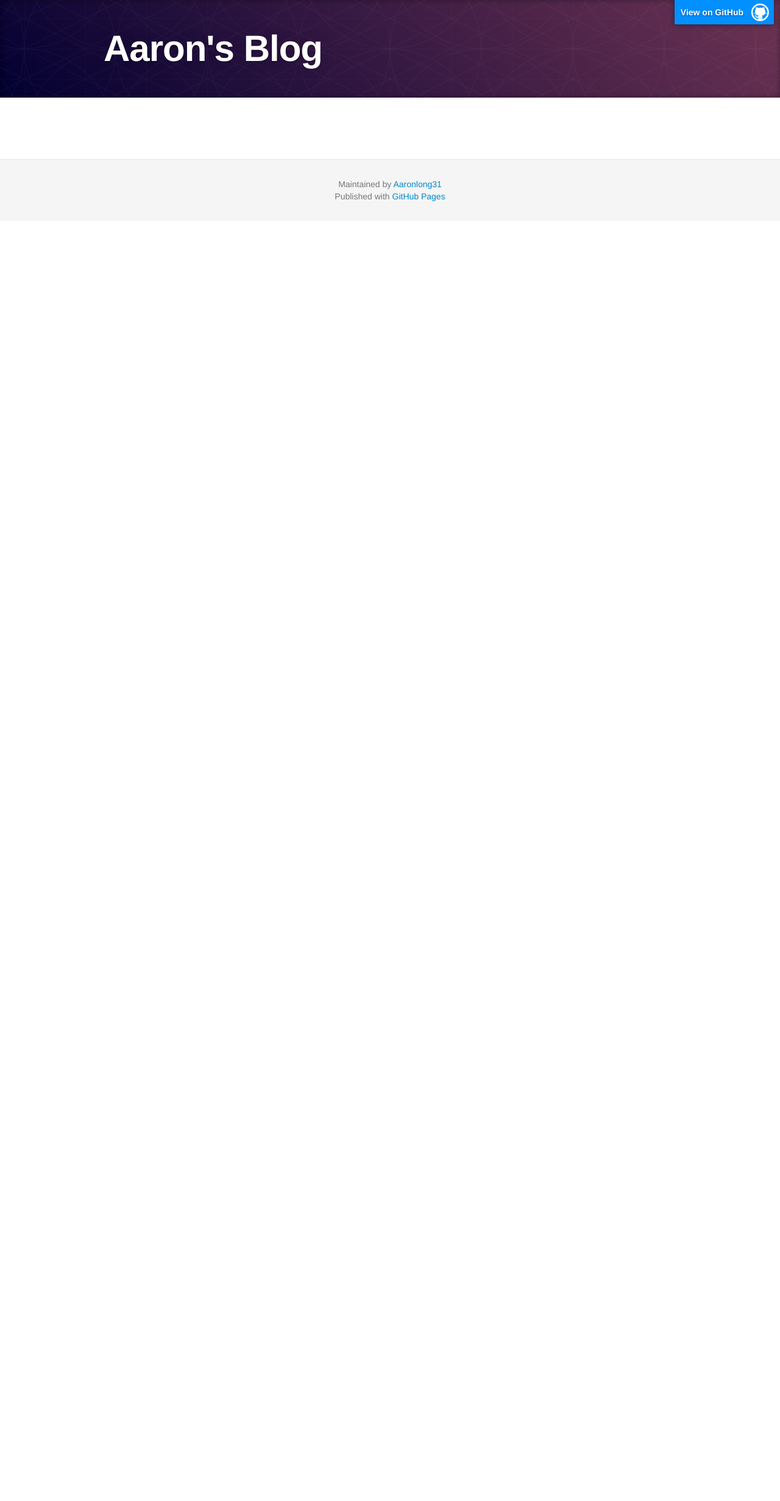
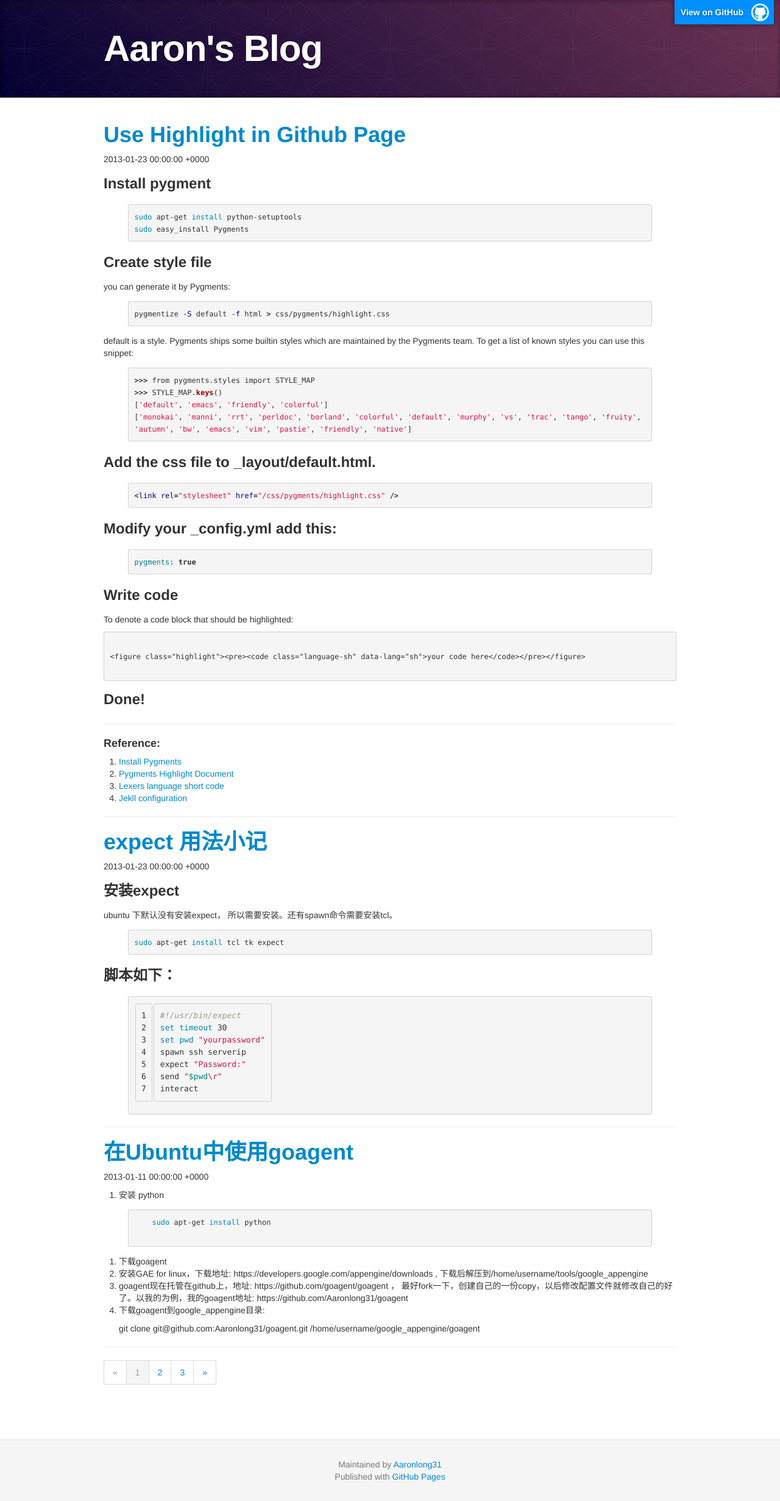
Before and after one commit to Aaronlong31/noused-blog, a Jekyll site: the page built from index.html, in a window 1280 px wide. Shown: the whole page at 61% size. Built offline with Jekyll 4.4.1, drawn with Linux system fonts in a browser that asks for light colours; nearby versions of some CDN libraries; Markdown is read by kramdown in place of the engine named in the settings; the list of posts is cut into pages by our own code; before the commit the page ends 900 px from its top, so only the background shows below that.

Commit message:
add index.html and pagination

```diff
--- a/_config.yml
+++ b/_config.yml
@@ -1,2 +1,5 @@
 markdown: rdiscount
 pygments: true
+exclude: ['README.markdown']
+paginate: 3
+auto: true
--- a/_layouts/default.html
+++ b/_layouts/default.html
@@ -3,10 +3,10 @@
 <head>
     <meta charset="UTF-8">
     <title>{{ page.title}}</title>
-    <link rel="stylesheet" href="/css/bootstrap.css" />
+    <link rel="stylesheet" href="/css/bootstrap.min.css" />
     <link rel="stylesheet" href="/css/pygments/highlight.css" />
     <link rel="stylesheet" href="/css/style.css" />
-    <script type="text/javascript" src="http://code.jquery.com/jquery-1.8.0.js"></script>
+    <script type="text/javascript" src="http://code.jquery.com/jquery-1.8.0.min.js"></script>
     <script type="text/javascript" src="/js/bootstrap.min.js"></script>
 </head>
 <body>
--- a/_posts/2013-01-11-use-goagent-in-ubuntu.markdown
+++ b/_posts/2013-01-11-use-goagent-in-ubuntu.markdown
@@ -1,14 +1,15 @@
-#在Ubuntu中使用goagent
+---
+layout: default
+title: 在Ubuntu中使用goagent
+---
 
 1. 安装 python
-
+    {% highlight sh%}
     sudo apt-get install python
-
+    {% endhighlight %}
 2. 下载goagent
 3. 安装GAE for linux，下载地址: https://developers.google.com/appengine/downloads , 下载后解压到/home/username/tools/google_appengine
 4. goagent现在托管在github上，地址: https://github.com/goagent/goagent ， 最好fork一下，创建自己的一份copy，以后修改配置文件就修改自己的好了。以我的为例，我的goagent地址: https://github.com/Aaronlong31/goagent
 4. 下载goagent到google_appengine目录:
 
-   git clone  git@github.com:Aaronlong31/goagent.git /home/username/google_appengine/goagent
-
-5.
+    git clone  git@github.com:Aaronlong31/goagent.git /home/username/google_appengine/goagent
--- a/css/style.css
+++ b/css/style.css
@@ -126,3 +126,9 @@
   border-bottom-left-radius: 2px;
   border-bottom-right-radius: 2px;
 }
+
+span.previous, span.next {
+    display: inline;
+    height: 40px;
+    line-height: 40px;
+}
--- a/index.html
+++ b/index.html
@@ -2,3 +2,51 @@
 layout: default
 title: Aaron's Blog
 ---
+
+{% for post in paginator.posts %}
+<h1><a href="{{ post.url }}">{{ post.title }}</a></h1>
+<p class="author">
+<span class="date">{{ post.date | data_to_string }}</span>
+</p>
+<div class="content">
+    {{ post.content }}
+</div>
+<hr/>
+{% endfor %}
+
+<!-- Pagination links -->
+<div class="pagination">
+    <ul>
+        {% if paginator.previous_page %}
+        <li>
+        {% if paginator.previous_page == 1 %}
+        <a href="/">«</a>
+        {% else %}
+        <a href="/page{{paginator.previous_page}}">«</a>
+        {% endif %}
+        </li>
+        {% else %}
+        <li class="disabled"><a href="javascript:void(0)">«</a></li>
+        {% endif %}
+
+        {% if paginator.page == 1 %}
+        <li class="active"><a href="javascript:void(0)">1</a></li>
+        {% else %}
+        <li><a href="/">1</a></li>
+        {% endif %}
+
+        {% for count in (2..paginator.total_pages) %}
+        {% if count == paginator.page %}
+        <li class="active"><a href="javascript:void(0)">{{count}}</a></li>
+        {% else %}
+        <li><a href="/page{{count}}">{{count}}</a> </li>
+        {% endif %}
+        {% endfor %}
+
+        {% if paginator.next_page %}
+        <li><a href="/page{{paginator.next_page}}">»</a></li>
+        {% else %}
+        <li class="disabled"><a href="javascript:void(0)">»</a></li>
+        {% endif %}
+    </ul>
+</div>
```
Also changed, not shown: 1 other file.
